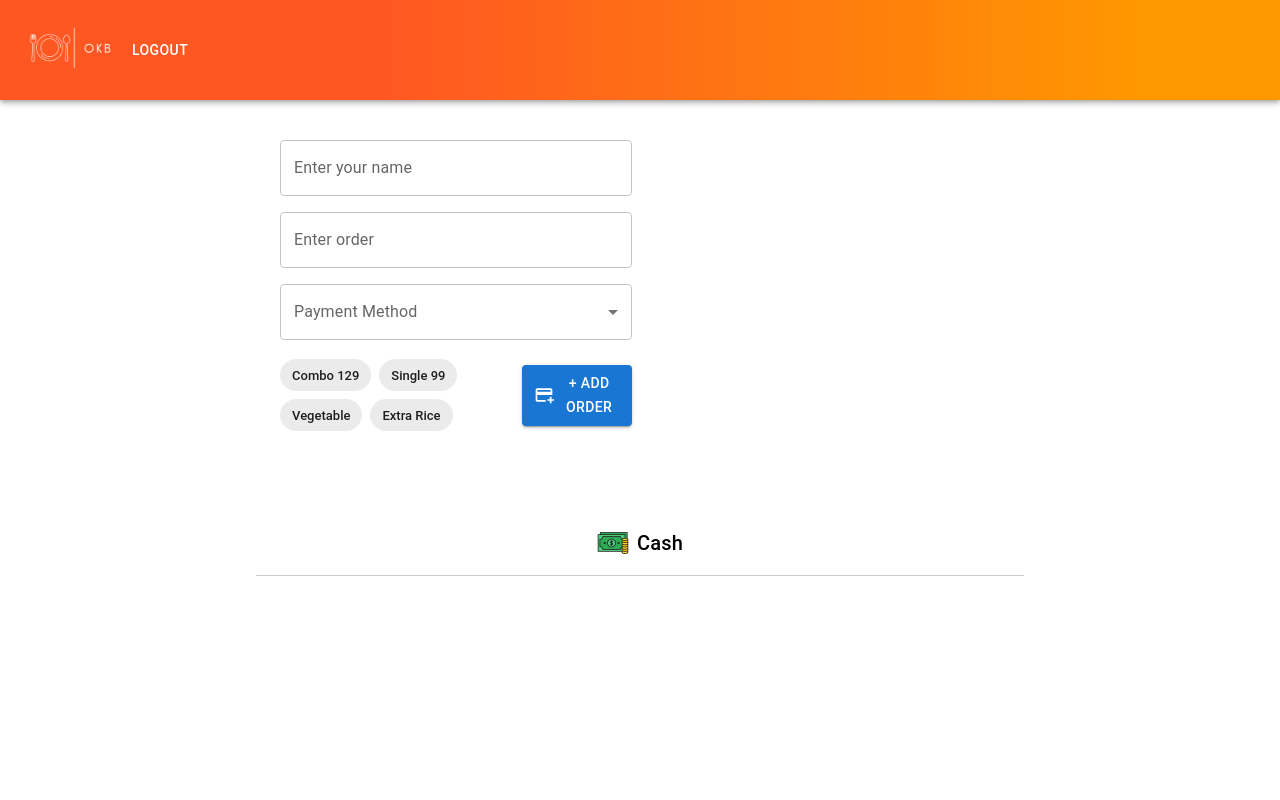
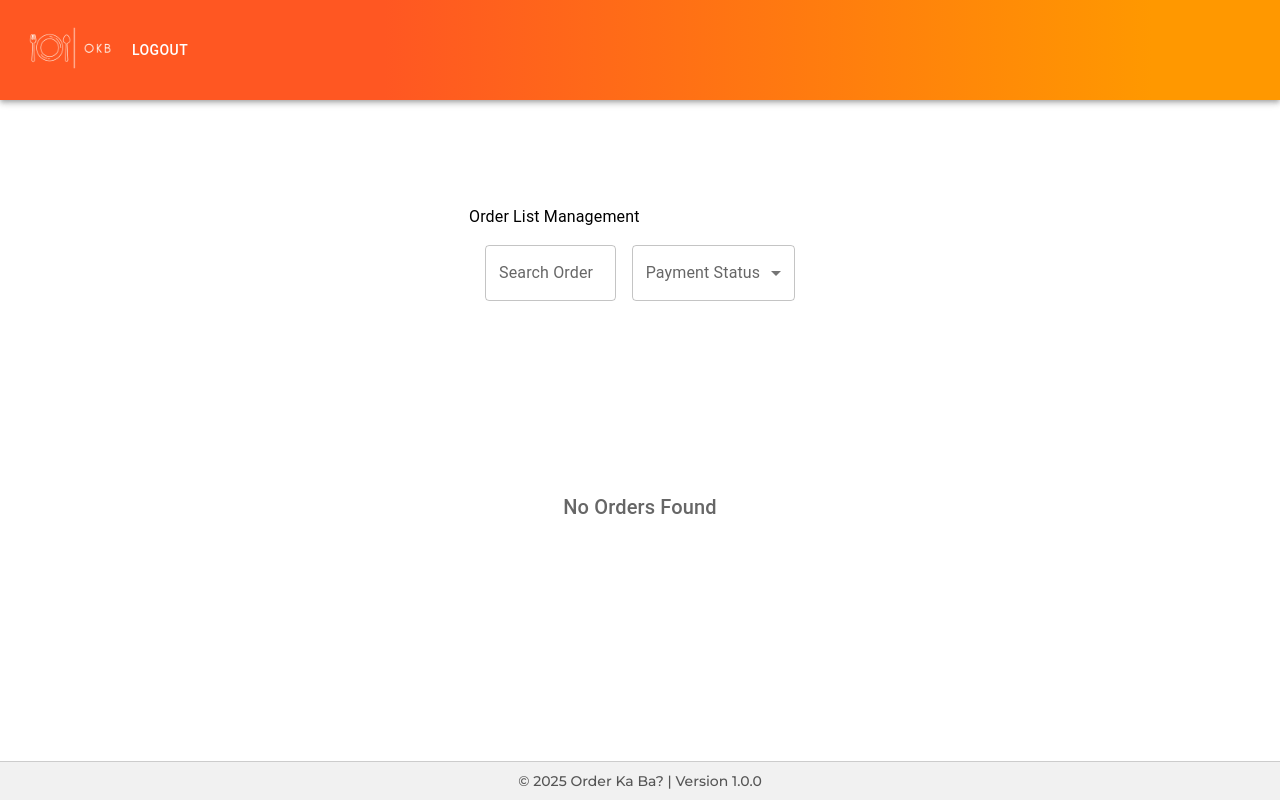
Before and after one commit to pgabriel22/OrderSystem, a React (Vite) app: page /order-listv2 in a window 1280 px wide. Shown: the top 800 px of the page. Built offline with nearby package versions, Linux system fonts and the light colour scheme.

Commit message:
update orderlistv2

```diff
--- a/package.json
+++ b/package.json
@@ -15,6 +15,8 @@
     "@fontsource/roboto": "^5.2.5",
     "@mui/icons-material": "^6.4.8",
     "@mui/material": "^6.4.8",
+    "@mui/x-data-grid": "^7.28.3",
+    "@mui/x-date-pickers": "^7.28.3",
     "@supabase/supabase-js": "^2.49.4",
     "react": "^19.1.0",
     "react-dom": "^19.1.0",
--- a/src/components/OrderForm.jsx
+++ b/src/components/OrderForm.jsx
@@ -34,6 +34,7 @@ const OrderForm = ({ setOrders }) => {
   const isMobile = useMediaQuery(theme.breakpoints.down("sm"));
 
   const [orderData, setOrderData] = useState({
+    orderId: "",
     orderby: "",
     order: "",
     payment: "",
@@ -99,9 +100,17 @@ const OrderForm = ({ setOrders }) => {
 
     console.log("Order Submitted:", orderData);
 
+    // const newOrder = {
+    //   ...orderData,
+    //   totalPrice: orderData.totalPrice,
+    // };
+
     const newOrder = {
-      ...orderData,
-      totalPrice: orderData.totalPrice,
+      id: Date.now(), // or crypto.randomUUID() if supported
+      orderBy: orderData.orderby,
+      dishId: orderData.order,
+      price: orderData.totalPrice,
+      paymentStatus: "unpaid",
     };
 
     setOrders((prev) => [...prev, newOrder]);
--- a/src/pages/OrdersV2.jsx
+++ b/src/pages/OrdersV2.jsx
@@ -1,9 +1,16 @@
-import React, { useState, useEffect, useCallback } from "react";
-import { Box, useMediaQuery } from "@mui/material";
-import OrderForm from "../components/OrderForm.jsx";
-import OrderColumn from "../components/OrderColumn";
-import PaymentStatusColumn from "../components/PaymentStatusColumn";
-import comboIcon from "../assets/cash.png";
+import React, { useState, useEffect } from "react";
+import {
+  Box,
+  Button,
+  TextField,
+  Typography,
+  useMediaQuery,
+  MenuItem,
+  Select,
+  FormControl,
+  InputLabel,
+} from "@mui/material";
+import { DataGrid } from "@mui/x-data-grid";
 import Footer from "../components/Footer";
 import AppNavBar from "../components/AppNavBar";
 
@@ -18,69 +25,68 @@ const getStoredOrders = () => {
 const OrdersV2 = () => {
   const isMobile = useMediaQuery("(max-width: 900px)");
   const [order, setOrders] = useState(getStoredOrders);
-  const [isEditing, setIsEditing] = useState(null);
-  const [tempOrder, setTempOrder] = useState({});
-  const [formErrors, setFormErrors] = useState({
-    order: { error: false, helperText: "" },
+  const [searchOrder, setSearchOrder] = useState('');
+  const [paymentFilter, setPaymentFilter] = useState('');
+
+  const handleSearchOrder = (event) => {
+    setSearchOrder(event.target.value);
+  };
+
+  const handlePaymentFilter = (event) => {
+    setPaymentFilter(event.target.value === 'All' ? '' : event.target.value); // Empty string for 'All'
+  };
+
+  const filteredOrder = order.filter((row) => {
+    const matchesSearch = row.orderBy.toLowerCase().includes(searchOrder.toLowerCase()) ||
+                          row.dishId.toLowerCase().includes(searchOrder.toLowerCase());
+    const matchesPaymentFilter = paymentFilter ? row.paymentStatus === paymentFilter : true;
+
+    return matchesSearch && matchesPaymentFilter;
   });
 
   useEffect(() => {
     localStorage.setItem("order", JSON.stringify(order));
   }, [order]);
 
-  const handleDelete = useCallback(
-    (orderIndex) => {
-      setOrders((prevOrders) =>
-        prevOrders.filter((_, index) => index !== orderIndex)
+  const handleStatusChange = (id) => {
+    setOrders((prevOrders) => {
+      const updatedOrders = prevOrders.map((order) =>
+        order.id === id
+          ? {
+              ...order,
+              paymentStatus:
+                order.paymentStatus === "unpaid" ? "paid" : "unpaid",
+            }
+          : order
       );
-    },
-    [setOrders]
-  );
-
-  const handleEdit = useCallback(
-    (orderIndex) => {
-      setIsEditing(orderIndex);
-      setTempOrder({ ...order[orderIndex] });
-    },
-    [order]
-  );
-
-  const handleStatusChange = useCallback(
-    (index, newStatus) => {
-      setOrders((prevOrders) => {
-        const updatedOrders = [...prevOrders];
-        updatedOrders[index].paymentStatus = newStatus;
-        localStorage.setItem("order", JSON.stringify(updatedOrders));
       return updatedOrders;
     });
-    },
-    [setOrders]
-  );
-
-  const handleCancel = () => {
-    setIsEditing(null);
   };
 
-  const handleUpdate = () => {
-    if (!tempOrder.order?.trim()) {
-      setFormErrors({
-        order: { error: true, helperText: "Order is required" },
-      });
-      return;
-    }
-
-    setOrders((prevOrders) => {
-      const updatedOrders = [...prevOrders];
-      updatedOrders[isEditing] = {
-        ...tempOrder,
-        paymentStatus: tempOrder.paymentStatus || "unpaid",
-      };
-      localStorage.setItem("order", JSON.stringify(updatedOrders));
-      return updatedOrders;
-    });
-
-    setIsEditing(null);
-  };
+  const orderColumns = [
+    { field: "id", headerName: "Order ID", width: 150 },
+    { field: "orderBy", headerName: "Customer", width: 250 },
+    { field: "dishId", headerName: "Order", width: 450 },
+    { field: "price", headerName: "Price", width: 100 },
+    {
+      field: "paymentStatus",
+      headerName: "Payment Status",
+      width: 150,
+      renderCell: (params) => {
+        return params.row.paymentStatus === "unpaid" ? "Unpaid" : "Paid";
+      },
+    },
+    {
+      field: "actions",
+      headerName: "Actions",
+      width: 150,
+      renderCell: (params) => (
+        <Button size="small" onClick={() => handleStatusChange(params.row.id)}>
+          Mark as {params.row.paymentStatus === "unpaid" ? "Paid" : "Unpaid"}
+        </Button>
+      ),
+    },
+  ];
 
   return (
     <Box sx={{ display: "flex", flexDirection: "column", minHeight: "100vh" }}>
@@ -89,7 +95,7 @@ const OrdersV2 = () => {
         sx={{
           flexGrow: 1,
           display: "flex",
-          flexDirection: isMobile ? "column" : "row",
+          flexDirection: isMobile ? "row" : "column",
           justifyContent: "center",
           alignItems: "center",
           minHeight: "80vh",
@@ -97,43 +103,70 @@ const OrdersV2 = () => {
           px: 2,
         }}
       >
+        <Box>
+          <Typography>Order List Management</Typography>
           <Box
             sx={{
               display: "flex",
-            flexDirection: "column",
-            justifyContent: "center",
-            gap: 3,
-            width: { xs: "90%", sm: 800, md: 800 },
+              justifyContent: "space-between",
+              alignItems: "center",
+              mb: 2,
             }}
+            gap={2}
+            padding={1}
+            margin={1}
           >
-          <OrderForm setOrders={setOrders} />
+            <TextField label="Search Order" value={searchOrder} onChange={handleSearchOrder} />
+            <FormControl fullWidth>
+              <InputLabel id="payment-status-label">Payment Status</InputLabel>
+              <Select
+                labelId="payment-status-label"
+                id="payment-status-label"
+                label="Payment Status"
+                value={paymentFilter}
+                onChange={handlePaymentFilter}
+              >
+                <MenuItem value="All">All</MenuItem>
+                <MenuItem value="unpaid">Unpaid</MenuItem>
+                <MenuItem value="paid">Paid</MenuItem>
+              </Select>
+            </FormControl>
+          </Box>
+        </Box>
+
         <Box
           sx={{
             display: "flex",
             flexWrap: "wrap",
+            width: "100%",
             flexDirection: isMobile ? "column" : "row",
             gap: 3,
             justifyContent: "center",
           }}
         >
-            <OrderColumn
-              title="Cash"
-              icon={comboIcon}
-              order={order}
-              payment="cash"
-              handleEdit={handleEdit}
-              handleDelete={handleDelete}
-              handleUpdate={handleUpdate}
-              handleCancel={handleCancel}
-              isEditing={isEditing}
-              tempOrder={tempOrder}
-              setTempOrder={setTempOrder}
-              formErrors={formErrors}
-              setFormErrors={setFormErrors}
-              handleStatusChange={handleStatusChange}
+          {/* Conditionally render No Data message */}
+          {filteredOrder.length === 0 ? (
+            <Box
+              sx={{
+                display: "flex",
+                justifyContent: "center",
+                alignItems: "center",
+                height: 300, // Adjust height as needed
+              }}
+            >
+              <Typography variant="h6" color="textSecondary">
+                No Orders Found
+              </Typography>
+            </Box>
+          ) : (
+            <DataGrid
+              rows={filteredOrder}
+              columns={orderColumns}
+              pageSize={25}
+              pagination
+              checkboxSelection
             />
-            <PaymentStatusColumn title="Payment Status" order={order} />
-          </Box>
+          )}
         </Box>
       </Box>
       <Footer />
```
Also changed, not shown: 1 other file (tests, documents, lock files or other folders). Lines whose indentation alone changed are shown as unchanged.
